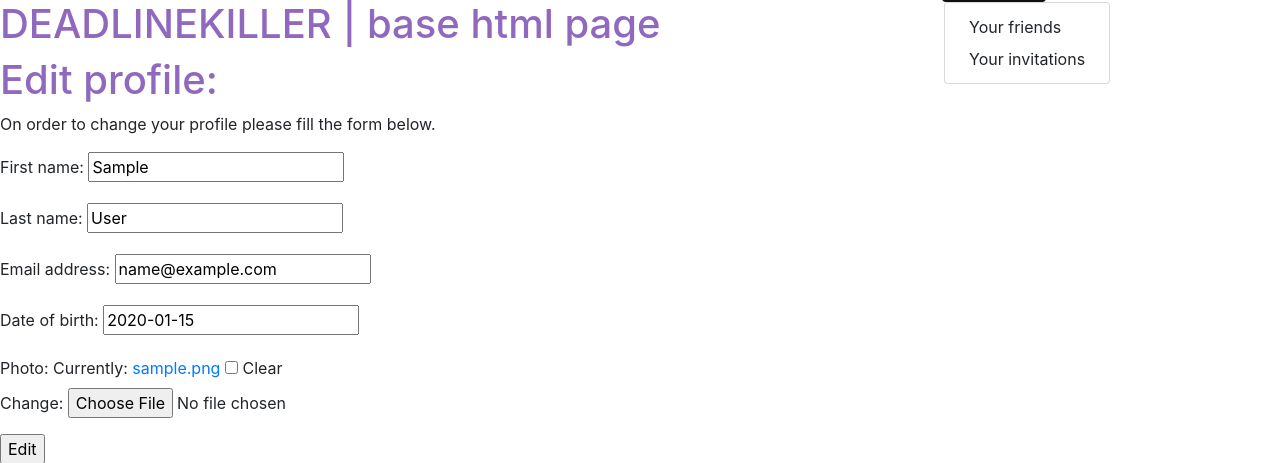
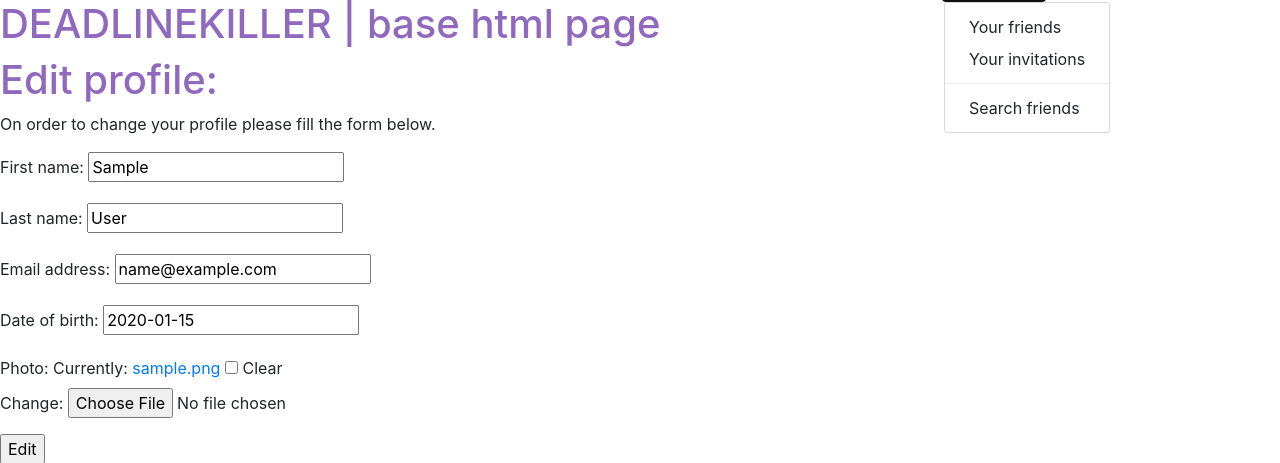
Before and after one commit to lucaromanowski/deadlinekiller, a Django app: page /account/edit/ in a window 1280 px wide, after a click on "Friends". Shown: the part 40-503 px from the top of the page. Run offline with Django 3.2, Linux system fonts and the light colour scheme; a user stored in the database is signed in; tables that the repository leaves empty hold one stand-in row (values such as "Sample post"); some libraries are stand-ins or nearby versions.

Commit message:
bootstrap dropdown menu

```diff
--- a/deadlinekiller/account/templates/base.html
+++ b/deadlinekiller/account/templates/base.html
@@ -222,12 +222,13 @@
 				  <li class="nav-item dropdown">
 				    	<a class="nav-link dropdown-toggle" data-toggle="dropdown" href="#" role="button" aria-haspopup="true" aria-expanded="false">Friends</a>
 				   		 <div class="dropdown-menu">
-				     		<a class="dropdown-item" href="{% url 'friends:connections' %}">Your friends</a>
+				     		<a class="dropdown-item" href="{% url 'friends:friends_list' %}">Your friends</a>
 				      		<a class="dropdown-item" href="{% url 'friends:friends_invitations' %}">Your invitations</a>
 
-				      	<!--<div class="dropdown-divider"></div>
-				      		<a class="dropdown-item" href="#">Separated link</a>
-				    	</div> -->
+
+				      	<div class="dropdown-divider"></div>
+				      		<a class="dropdown-item" href="{% url 'friends:connections' %}">Search friends</a>
+				    	</div>
 				  </li>
 
 				  <!-- Old friends
--- a/deadlinekiller/friends/views.py
+++ b/deadlinekiller/friends/views.py
@@ -93,7 +93,6 @@ class FriendsListView(LoginRequiredMixin, ListView):
 
 		connections = con | foll
 		connections = connections.filter(accepted=True)
-		print('connections: ', str(connections))
 		number_of_friends = connections.count()
 		context['friends_quantity'] = number_of_friends
 		context['friends'] = connections
```
